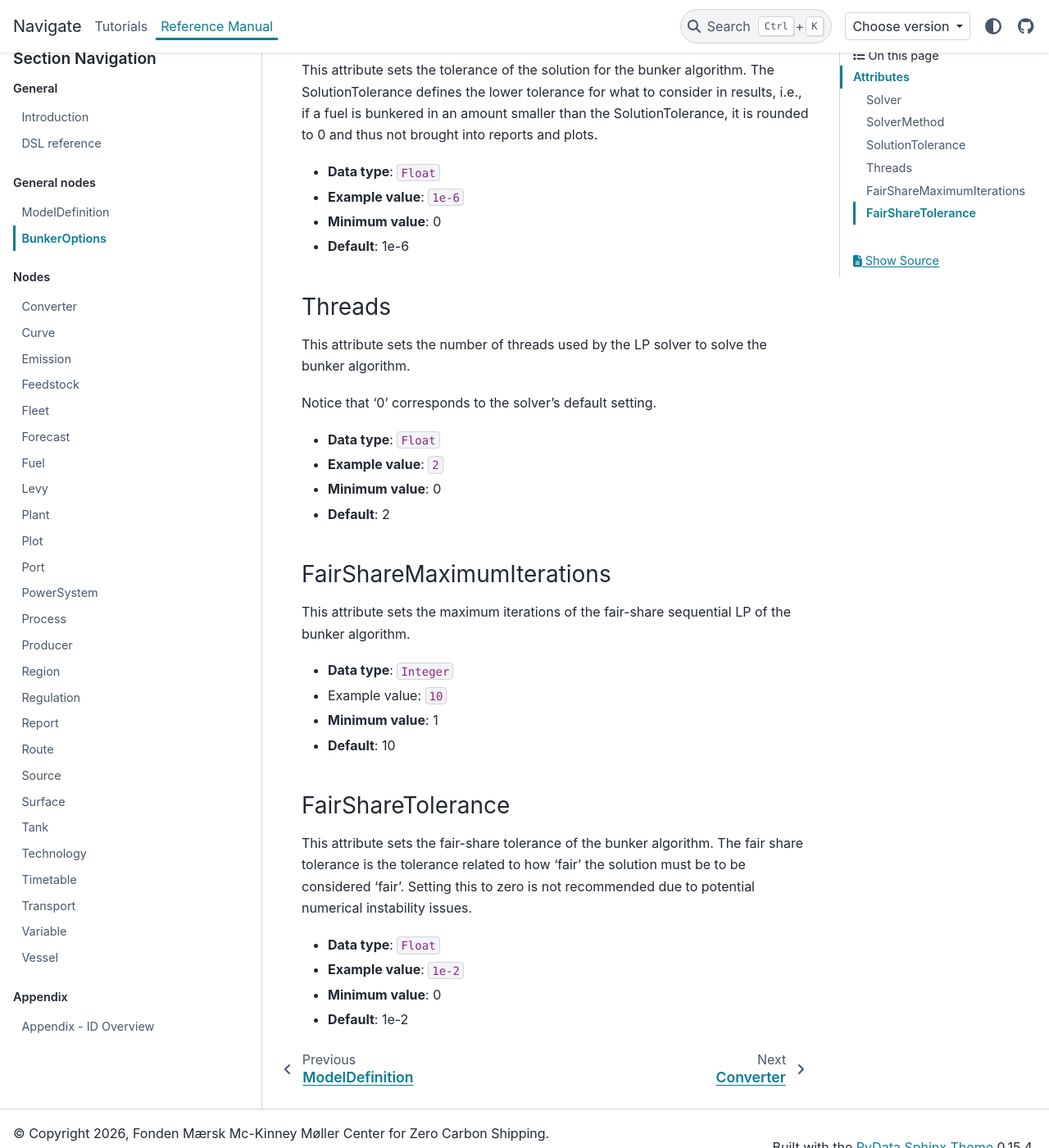
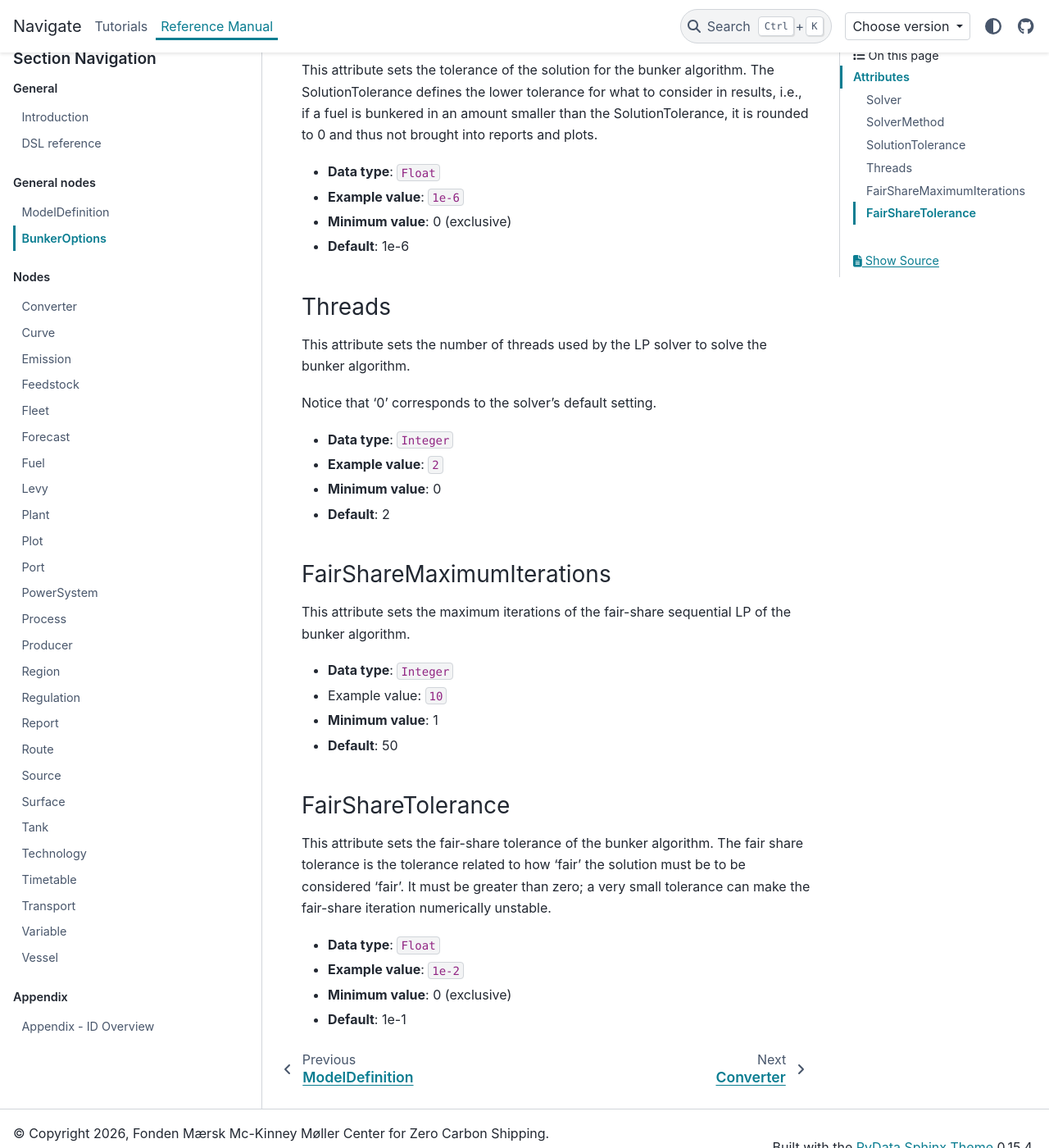
Before and after one commit to zerocarbonshipping/navigate-zcs, a Sphinx documentation site: the page built from docs/reference_manual/bunker_options.md, in a window 1280 px wide and 1400 px high, scrolled down 1095 px. Shown: the whole window at 82% size. Built offline with Sphinx 7.4.7 and the PyData theme 0.15.4, drawn with Linux system fonts in a browser that asks for light colours.

Commit message:
Correct the BunkerOptions manual defaults and types (#306)
* Correct the BunkerOptions manual defaults and types

Threads was documented as Float but the setter uses assign_integer;
FairShareMaximumIterations and FairShareTolerance documented stale
defaults (10 and 1e-2) against the code's 50 and 1e-1; and
SolutionTolerance/FairShareTolerance documented a minimum of 0 where
the setters use inclusive_lower=False. #204

Co-Authored-By: Claude Opus 5.5 <noreply@anthropic.com>

* State that the fair-share tolerance must be positive

FairShareTolerance's paragraph said setting it to zero is "not
recommended", which contradicted the setter's exclusive-of-zero
minimum documented just below it. States plainly that it must be
greater than zero, keeping the numerical-instability hint for very
small (but nonzero) values. #204

Co-Authored-By: Claude Opus 5.5 <noreply@anthropic.com>

---------

Co-authored-by: Claude Opus 5.5 <noreply@anthropic.com>

```diff
--- a/docs/reference_manual/bunker_options.md
+++ b/docs/reference_manual/bunker_options.md
@@ -43,7 +43,7 @@ This attribute sets the tolerance of the solution for the bunker algorithm. The
 
 * **Data type**: `Float`
 * **Example value**: `1e-6`
-* **Minimum value**: 0
+* **Minimum value**: 0 (exclusive)
 * **Default**: 1e-6
 
 ### Threads
@@ -52,7 +52,7 @@ This attribute sets the number of threads used by the LP solver to solve the bun
 
 Notice that '0' corresponds to the solver's default setting.
 
-* **Data type**: `Float`
+* **Data type**: `Integer`
 * **Example value**: `2`
 * **Minimum value**: 0
 * **Default**: 2
@@ -64,13 +64,13 @@ This attribute sets the maximum iterations of the fair-share sequential LP of th
 * **Data type**: `Integer`
 * Example value: `10`
 * **Minimum value**: 1
-* **Default**: 10
+* **Default**: 50
 
 ### FairShareTolerance
 
-This attribute sets the fair-share tolerance of the bunker algorithm. The fair share tolerance is the tolerance related to how ‘fair’ the solution must be to be considered ‘fair’. Setting this to zero is not recommended due to potential numerical instability issues.
+This attribute sets the fair-share tolerance of the bunker algorithm. The fair share tolerance is the tolerance related to how ‘fair’ the solution must be to be considered ‘fair’. It must be greater than zero; a very small tolerance can make the fair-share iteration numerically unstable.
 
 * **Data type**: `Float`
 * **Example value**: `1e-2`
-* **Minimum value**: 0
-* **Default**: 1e-2
+* **Minimum value**: 0 (exclusive)
+* **Default**: 1e-1
```
Also changed, not shown: CHANGELOG.md (+4 -0 lines).
